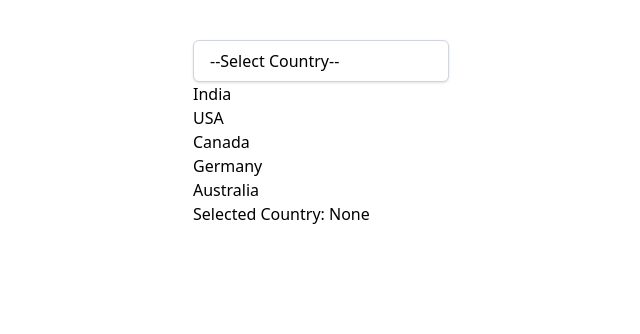
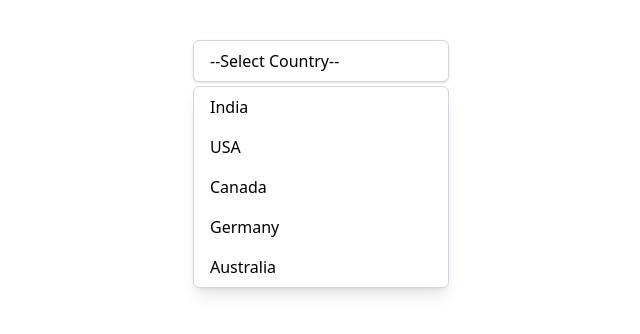
Before and after one commit to PraneethBunny123/All-App, a React (Vite) app: page / in a window 1280 px wide. Both pictures are taken after a click on the button "--Select Country--". Shown: the top 334 px of the page, without its empty margins (319-959 px from the left). Built offline with nearby package versions, Linux system fonts and the light colour scheme.

Commit message:
Added styles using chatgpt tailwind

```diff
--- a/src/project-apps/Dropdown/CustomDropdown.jsx
+++ b/src/project-apps/Dropdown/CustomDropdown.jsx
@@ -23,15 +23,22 @@ export default function CustomDropdown() {
                 {selectedValue === '' ? '--Select Country--' : selectedValue}
             </button>
             {isOpen &&
-                <ul>
+                <ul className="absolute w-full bg-white border border-gray-300 rounded-md mt-1 shadow-lg z-10">
                     {COUNTRIES.map(country => (
                         <li key={country}>
-                            <button onClick={() => handleSelectValue(country)}>{country}</button>
+                            <button
+                                onClick={() => handleSelectValue(country)}
+                                className="w-full text-left px-4 py-2 hover:bg-blue-100"
+                            >
+                                {country}
+                            </button>
                         </li>
                     ))}
                 </ul>
             }
-            <p>Selected Country: {(!isOpen && selectedValue !== 'select country') ? selectedValue : 'None'}</p>
+            <p className="mt-4 text-gray-700 font-medium">
+                Selected Country: {(!isOpen && selectedValue !== '') ? selectedValue : 'None'}
+            </p>
         </div>
     )
 }
```
